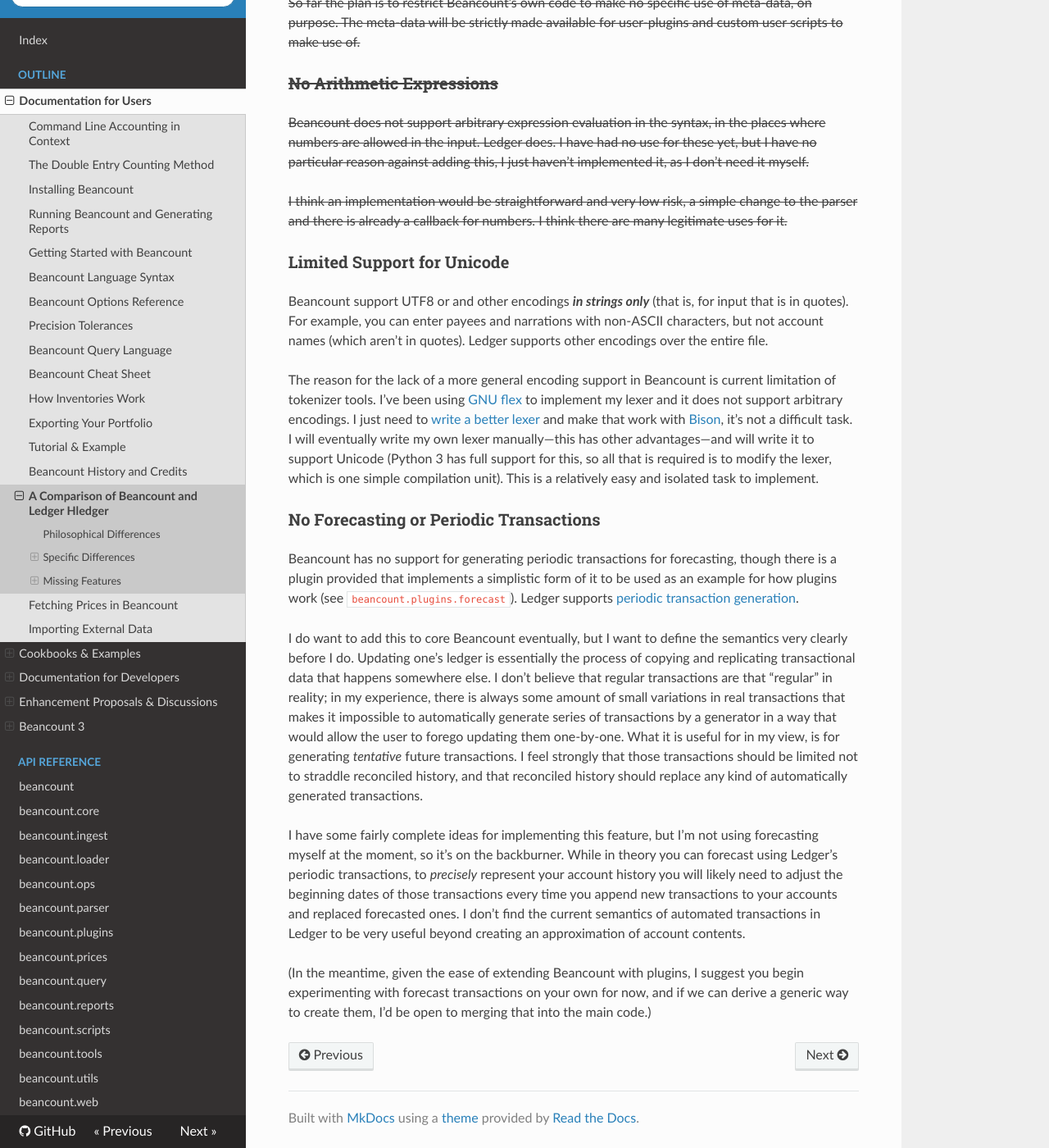
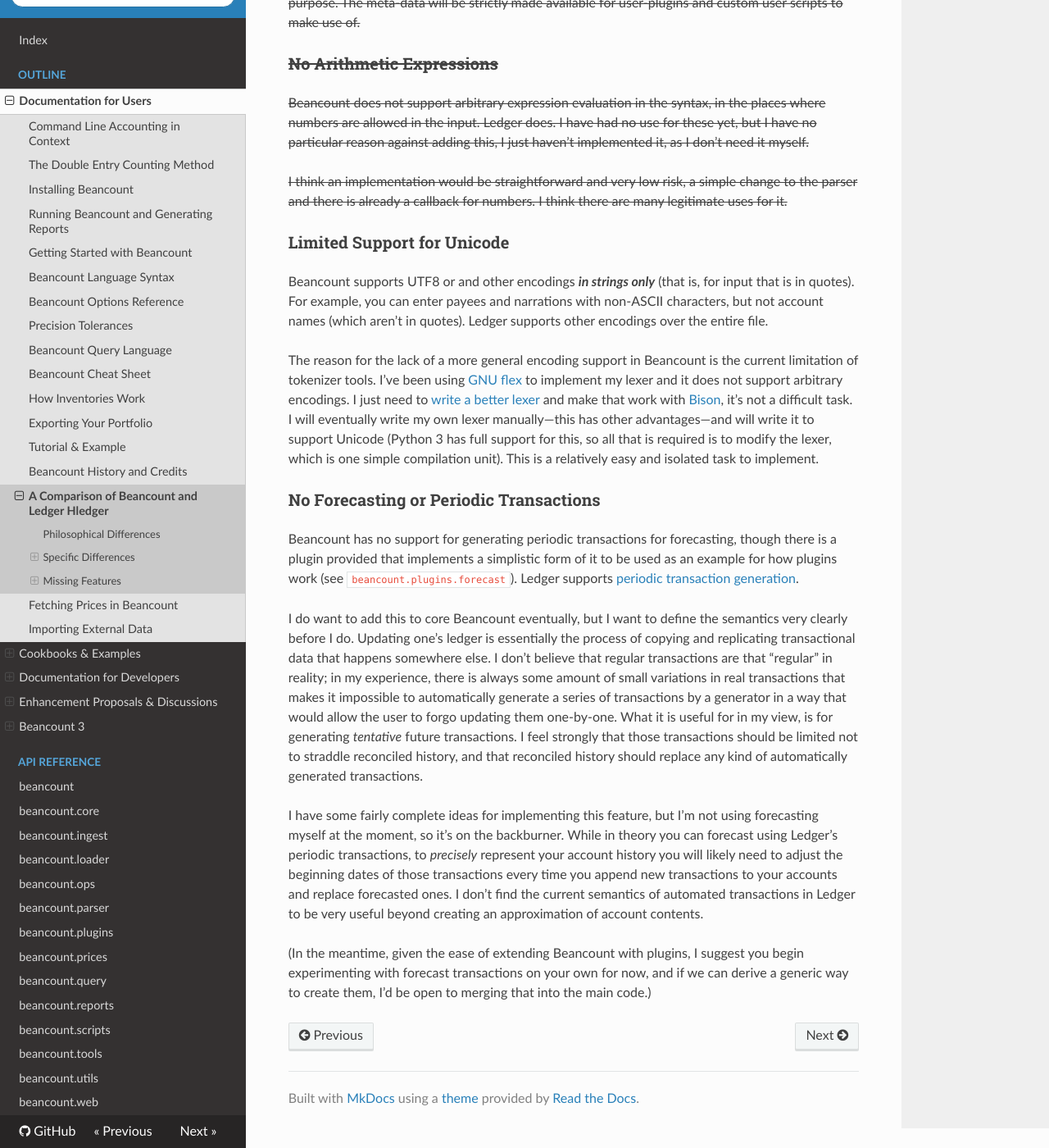
Before and after one commit to beancount/docs, an MkDocs documentation site: the page built from docs/a_comparison_of_beancount_and_ledger_hledger.md, in a window 1280 px wide and 1400 px high, scrolled down 14902 px. Shown: the whole window at 82% size. Built offline with MkDocs 1.6.1, drawn with Linux system fonts in a browser that asks for light colours; some of the changed text lies outside the part shown.

Commit message:
Re-generate docs

```diff
--- a/docs/a_comparison_of_beancount_and_ledger_hledger.md
+++ b/docs/a_comparison_of_beancount_and_ledger_hledger.md
@@ -256,16 +256,16 @@
 
 ### Limited Support for Unicode<a id="limited-support-for-unicode"></a>
 
-Beancount support UTF8 or and other encodings ***in strings only*** (that is, for input that is in quotes). For example, you can enter payees and narrations with non-ASCII characters, but not account names (which aren’t in quotes). Ledger supports other encodings over the entire file.
+Beancount supports UTF8 or and other encodings ***in strings only*** (that is, for input that is in quotes). For example, you can enter payees and narrations with non-ASCII characters, but not account names (which aren’t in quotes). Ledger supports other encodings over the entire file.
 
-The reason for the lack of a more general encoding support in Beancount is current limitation of tokenizer tools. I’ve been using [<span class="underline">GNU flex</span>](https://www.gnu.org/software/flex/) to implement my lexer and it does not support arbitrary encodings. I just need to [<span class="underline">write a better lexer</span>](https://groups.google.com/d/msg/ledger-cli/C6GOOj8kGtQ/Jt9jMdRQIH4J) and make that work with [<span class="underline">Bison</span>](http://www.gnu.org/software/bison/), it’s not a difficult task. I will eventually write my own lexer manually—this has other advantages—and will write it to support Unicode (Python 3 has full support for this, so all that is required is to modify the lexer, which is one simple compilation unit). This is a relatively easy and isolated task to implement.
+The reason for the lack of a more general encoding support in Beancount is the current limitation of tokenizer tools. I’ve been using [<span class="underline">GNU flex</span>](https://www.gnu.org/software/flex/) to implement my lexer and it does not support arbitrary encodings. I just need to [<span class="underline">write a better lexer</span>](https://groups.google.com/d/msg/ledger-cli/C6GOOj8kGtQ/Jt9jMdRQIH4J) and make that work with [<span class="underline">Bison</span>](http://www.gnu.org/software/bison/), it’s not a difficult task. I will eventually write my own lexer manually—this has other advantages—and will write it to support Unicode (Python 3 has full support for this, so all that is required is to modify the lexer, which is one simple compilation unit). This is a relatively easy and isolated task to implement.
 
 ### No Forecasting or Periodic Transactions<a id="no-forecasting-or-periodic-transactions"></a>
 
 Beancount has no support for generating periodic transactions for forecasting, though there is a plugin provided that implements a simplistic form of it to be used as an example for how plugins work (see `beancount.plugins.forecast`). Ledger supports [<span class="underline">periodic transaction generation</span>](http://www.ledger-cli.org/3.0/doc/ledger3.html#Periodic-Transactions).
 
-I do want to add this to core Beancount eventually, but I want to define the semantics very clearly before I do. Updating one’s ledger is essentially the process of copying and replicating transactional data that happens somewhere else. I don’t believe that regular transactions are that “regular” in reality; in my experience, there is always some amount of small variations in real transactions that makes it impossible to automatically generate series of transactions by a generator in a way that would allow the user to forego updating them one-by-one. What it is useful for in my view, is for generating *tentative* future transactions. I feel strongly that those transactions should be limited not to straddle reconciled history, and that reconciled history should replace any kind of automatically generated transactions.
+I do want to add this to core Beancount eventually, but I want to define the semantics very clearly before I do. Updating one’s ledger is essentially the process of copying and replicating transactional data that happens somewhere else. I don’t believe that regular transactions are that “regular” in reality; in my experience, there is always some amount of small variations in real transactions that makes it impossible to automatically generate a series of transactions by a generator in a way that would allow the user to forgo updating them one-by-one. What it is useful for in my view, is for generating *tentative* future transactions. I feel strongly that those transactions should be limited not to straddle reconciled history, and that reconciled history should replace any kind of automatically generated transactions.
 
-I have some fairly complete ideas for implementing this feature, but I’m not using forecasting myself at the moment, so it’s on the backburner. While in theory you can forecast using Ledger’s periodic transactions, to *precisely* represent your account history you will likely need to adjust the beginning dates of those transactions every time you append new transactions to your accounts and replaced forecasted ones. I don’t find the current semantics of automated transactions in Ledger to be very useful beyond creating an approximation of account contents.
+I have some fairly complete ideas for implementing this feature, but I’m not using forecasting myself at the moment, so it’s on the backburner. While in theory you can forecast using Ledger’s periodic transactions, to *precisely* represent your account history you will likely need to adjust the beginning dates of those transactions every time you append new transactions to your accounts and replace forecasted ones. I don’t find the current semantics of automated transactions in Ledger to be very useful beyond creating an approximation of account contents.
 
 (In the meantime, given the ease of extending Beancount with plugins, I suggest you begin experimenting with forecast transactions on your own for now, and if we can derive a generic way to create them, I’d be open to merging that into the main code.)
```
Also changed, not shown: other parts of docs/a_comparison_of_beancount_and_ledger_hledger.md (+2 -2 lines).
